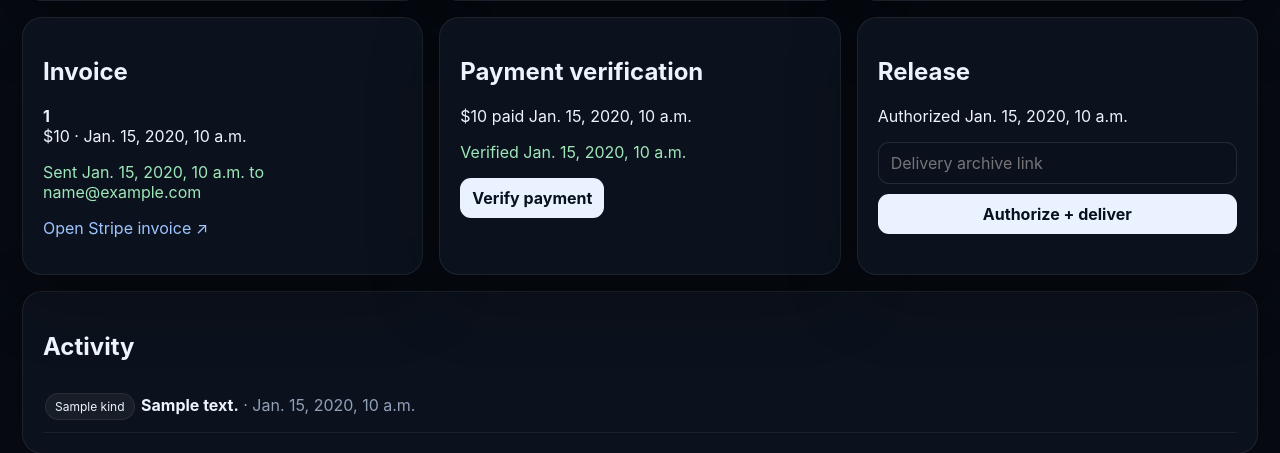
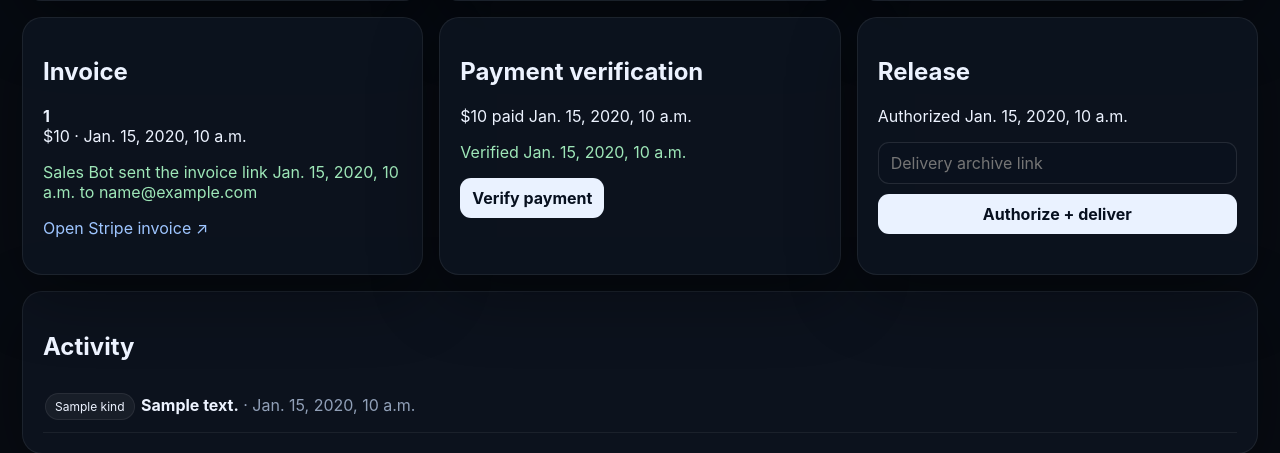
Before and after one commit to lafaillejeremiah7-droid/b2b-bot, a Django app: template dashboard/templates/dashboard/deal_room.html in a window 1280 px wide. Shown: the part 918-1371 px from the top of the page. Run offline with Django 5.2, Linux system fonts and the light colour scheme; the template is opened without the code that fills it: most values are stand-ins (such as "Sample title", 1, 10 or a date in 2020).

Commit message:
fix: explain Closer and Sales Bot invoice roles

```diff
--- a/dashboard/templates/dashboard/deal_room.html
+++ b/dashboard/templates/dashboard/deal_room.html
@@ -28,7 +28,7 @@
     {% if invoice %}
       <p><strong>{{ invoice.invoice_number }}</strong><br>${{ invoice.amount }} · {{ invoice.issued_at }}</p>
       {% if invoice.sent_at %}
-        <p class="ok">Sent {{ invoice.sent_at }} to {{ invoice.recipient_email }}</p>
+        <p class="ok">Sales Bot sent the invoice link {{ invoice.sent_at }} to {{ invoice.recipient_email }}</p>
         {% if invoice.hosted_invoice_url %}<p><a href="{{ invoice.hosted_invoice_url }}" target="_blank" rel="noopener">Open Stripe invoice ↗</a></p>{% endif %}
       {% else %}
         <p class="muted">Ready, but not emailed. Sending requires your Yes approval.</p>
@@ -51,7 +51,7 @@
   <div class="panel" style="width:min(560px,100%);box-shadow:0 30px 90px rgba(0,0,0,.55);border:1px solid rgba(255,255,255,.14)">
     <div class="pill">Invoice ready</div>
     <h2 style="font-size:28px;margin-bottom:8px">Send invoice to customer?</h2>
-    <p class="muted">Stripe will only email this invoice if you choose Yes.</p>
+    <p class="muted">If you choose Yes, Closer #7 generates/finalizes the secure Stripe invoice link and Sales Bot #5 emails that link to the customer. Stripe itself does not send the email.</p>
     <div style="display:grid;grid-template-columns:120px 1fr;gap:10px;margin:22px 0">
       <strong>Customer</strong><span>{{ lead.contact_name|default:lead.company_name }}</span>
       <strong>Amount</strong><span>${{ invoice.amount }}</span>
@@ -63,7 +63,7 @@
       <button type="submit">Yes — Send Invoice</button>
       <button type="button" onclick="document.getElementById('invoice-send-prompt').style.display='none'">Not Now</button>
     </form>
-    <p class="muted" style="margin-top:16px;font-size:13px">A repeated click or retry cannot create a duplicate Stripe invoice for this local invoice.</p>
+    <p class="muted" style="margin-top:16px;font-size:13px">Retries reuse the same Stripe invoice identity and the same Sales Bot email idempotency key.</p>
   </div>
 </div>
 {% endif %}
```
